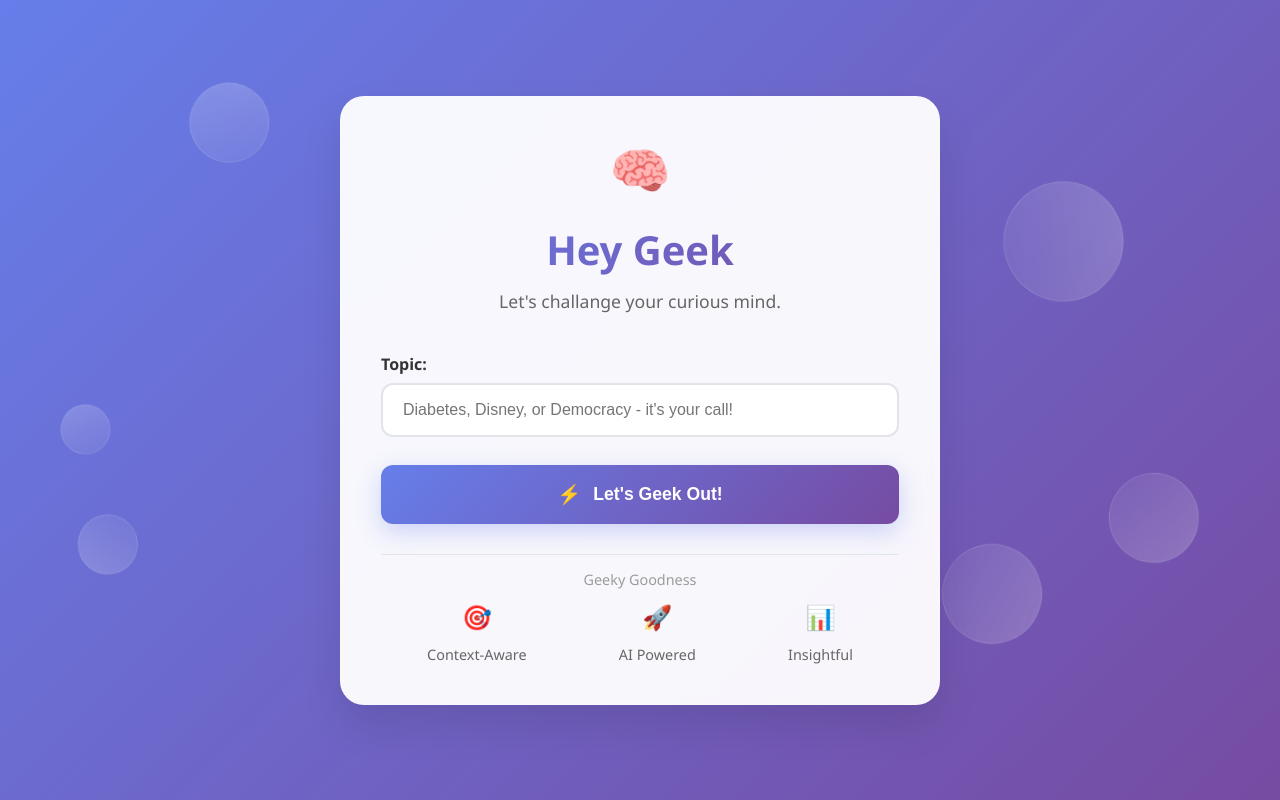
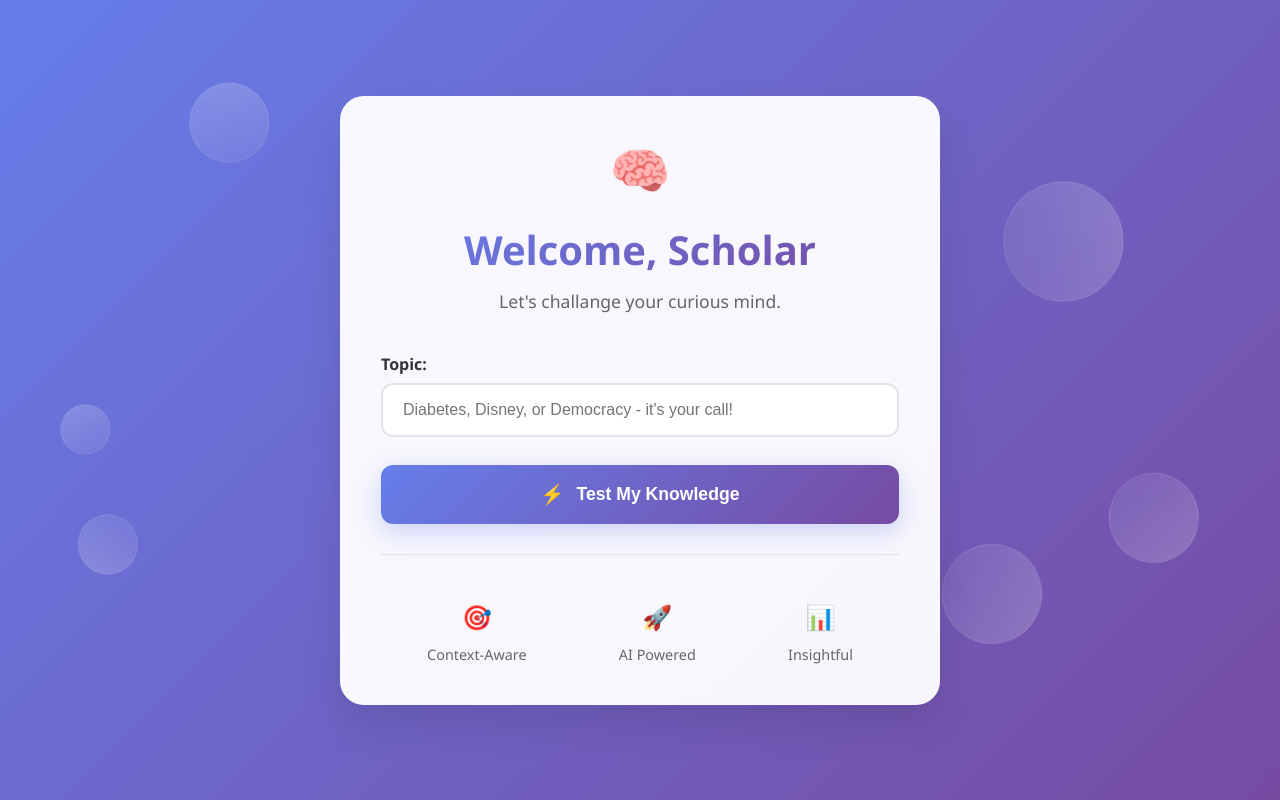
Before and after one commit to dessomu/newQuiz, a React (Vite) app: page / in a window 1280 px wide. Built offline with nearby package versions, Linux system fonts and the light colour scheme.

Commit message:
Update App.jsx

```diff
--- a/src/App.jsx
+++ b/src/App.jsx
@@ -45,7 +45,7 @@ const QuizApp = () => {
               <div className="icon-wrapper">
                 <div className="brain-icon">🧠</div>
               </div>
-              <h1 className="main-title">Hey Geek</h1>
+              <h1 className="main-title">Welcome, Scholar</h1>
               <p className="subtitle">
                 Let's challange your curious mind.
               </p>
@@ -88,12 +88,12 @@ const QuizApp = () => {
 
               <button onClick={handleStartQuiz} className="start-button">
                 <span className="button-icon">⚡</span>
-                Let's Geek Out!
+                Test My Knowledge
               </button>
             </div>
 
             <div className="features-section">
-              <p className="features-label">Geeky Goodness</p>
+{/*               <p className="features-label">Geeky Goodness</p> */}
               <div className="feature">
                 <div className="feature-icon">🎯</div>
                 <span>Context-Aware</span>
```
